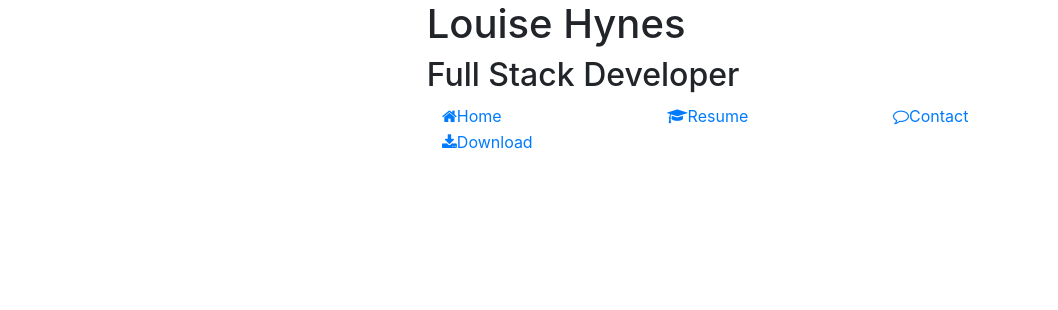
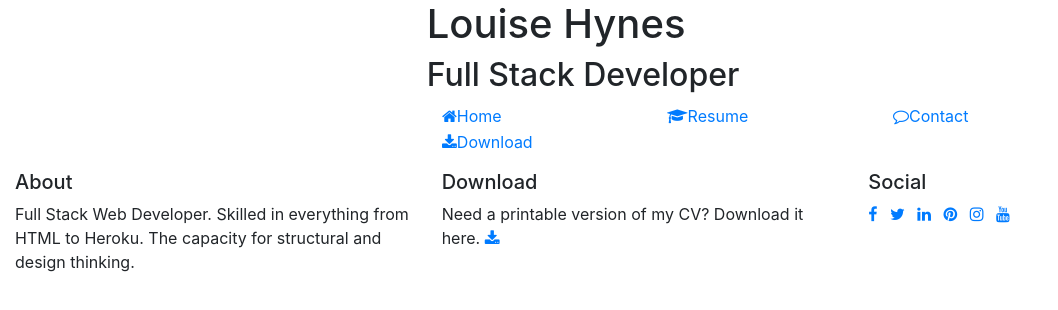
Before and after one commit to lhynes/Mini-Project-Resume, a plain HTML site: page index.html in a window 1280 px wide. Shown: the whole page, without its empty margins (0-1058 px from the left). Drawn offline with nearby package versions, Linux system fonts and the light colour scheme.

Commit message:
footer updated

```diff
--- a/index.html
+++ b/index.html
@@ -29,18 +29,18 @@
                     <div class="col">
                         <ul id="nav" class="list-inline menucontainer">
                             <li class="col-6 col-sm-3 ui-menu-color-home list-inline-item menuitem">
-                                <a href="#" class ="hvr-sweep-to-bottom"><i class="fa fa-home" aria-hidden="true"></i><span>Home</span></a>
+                                <a href="#" class="hvr-sweep-to-bottom"><i class="fa fa-home" aria-hidden="true"></i><span>Home</span></a>
                             </li>
 
                             <li class="col-6 col-sm-3 ui-menu-color-resume list-inline-item menuitem">
-                                <a href="#"  class ="hvr-sweep-to-bottom"><i class="fa fa-graduation-cap" aria-hidden="true"></i><span>Resume</span></a>
+                                <a href="#" class="hvr-sweep-to-bottom"><i class="fa fa-graduation-cap" aria-hidden="true"></i><span>Resume</span></a>
                             </li>
 
                             <li class="col-6 col-sm-3 ui-menu-color-contact list-inline-item menuitem">
-                                <a href="#"  class ="hvr-sweep-to-bottom"><i class="fa fa-comment-o" aria-hidden="true"></i><span>Contact</span></a>
+                                <a href="#" class="hvr-sweep-to-bottom"><i class="fa fa-comment-o" aria-hidden="true"></i><span>Contact</span></a>
                             </li>
                             <li class="col-6 col-sm-3 ui-menu-color-download list-inline-item menuitem">
-                                <a href="#"  class ="hvr-sweep-to-bottom"><i class="fa fa-download" aria-hidden="true"></i><span>Download</span></a>
+                                <a href="#" class="hvr-sweep-to-bottom"><i class="fa fa-download" aria-hidden="true"></i><span>Download</span></a>
                             </li>
                         </ul>
                     </div>
@@ -53,7 +53,71 @@
     <section>
 
     </section>
-    <footer>
+    <footer class="container-fluid">
+        <!--full width flexible container-->
+        <div id="footer-details" class="row">
+            <div class="col-sm-4">
+                <h5 class="uppercase general-sub">About</h5>
+                <p class="inline-block">
+                    Full Stack Web Developer. Skilled in everything from HTML to Heroku. The capacity for structural and design thinking.
+
+
+                </p>
+            </div>
+            <div class="col-sm-4">
+                <h5 class="uppercase general-sub">Download</h5>
+                <p class="inline-block">
+                    Need a printable version of my CV? Download it here.
+                    <a href="#" target="_blank" class="cv-pdf">
+                        <!-- _blank used to open in a new tab-->
+                        <i class="fa fa-download" aria-hidden="true"></i>
+                        <span class="sr-only">Download link.</span>
+                    </a>
+                </p>
+            </div>
+            <div class="col-sm-4">
+                <h5 class="uppercase general-sub">Social</h5>
+                <ul class="list-inline social-links">
+                    <li class="list-inline-item"> <!-- every list-inline in boostrap needs a list-inline item-->
+                        <a target="_blank" href="#">
+                            <i class="fa fa-facebook" aria-hidden="true"></i>
+                            <span class="sr-only">Facebook</span>
+                        </a>
+                    </li>
+                    <li class="list-inline-item">
+                        <a target="_blank" href="#">
+                            <i class="fa fa-twitter" aria-hidden="true"></i>
+                            <span class="sr-only">Twitter</span>
+                        </a>
+                    </li>
+                    <li class="list-inline-item">
+                        <a target="_blank" href="#">
+                            <i class="fa fa-linkedin" aria-hidden="true"></i>
+                            <span class="sr-only">LinkedIn</span>
+                        </a>
+                    </li>
+                    <li class="list-inline-item">
+                        <a target="_blank" href="#">
+                            <i class="fa fa-pinterest" aria-hidden="true"></i>
+                            <span class="sr-only">Pinterest</span>
+                        </a>
+                    </li>
+                    <li class="list-inline-item">
+                        <a target="_blank" href="#">
+                            <i class="fa fa-instagram" aria-hidden="true"></i>
+                            <span class="sr-only">Instagram</span>
+                        </a>
+                    </li>
+                    <li class="list-inline-item">
+                        <a target="_blank" href="#">
+                            <i class="fa fa-youtube" aria-hidden="true"></i>
+                            <span class="sr-only">YouTube</span>
+                        </a>
+                    </li>
+                </ul>
+            </div>
+
+        </div>
 
     </footer>
 </body>
```
